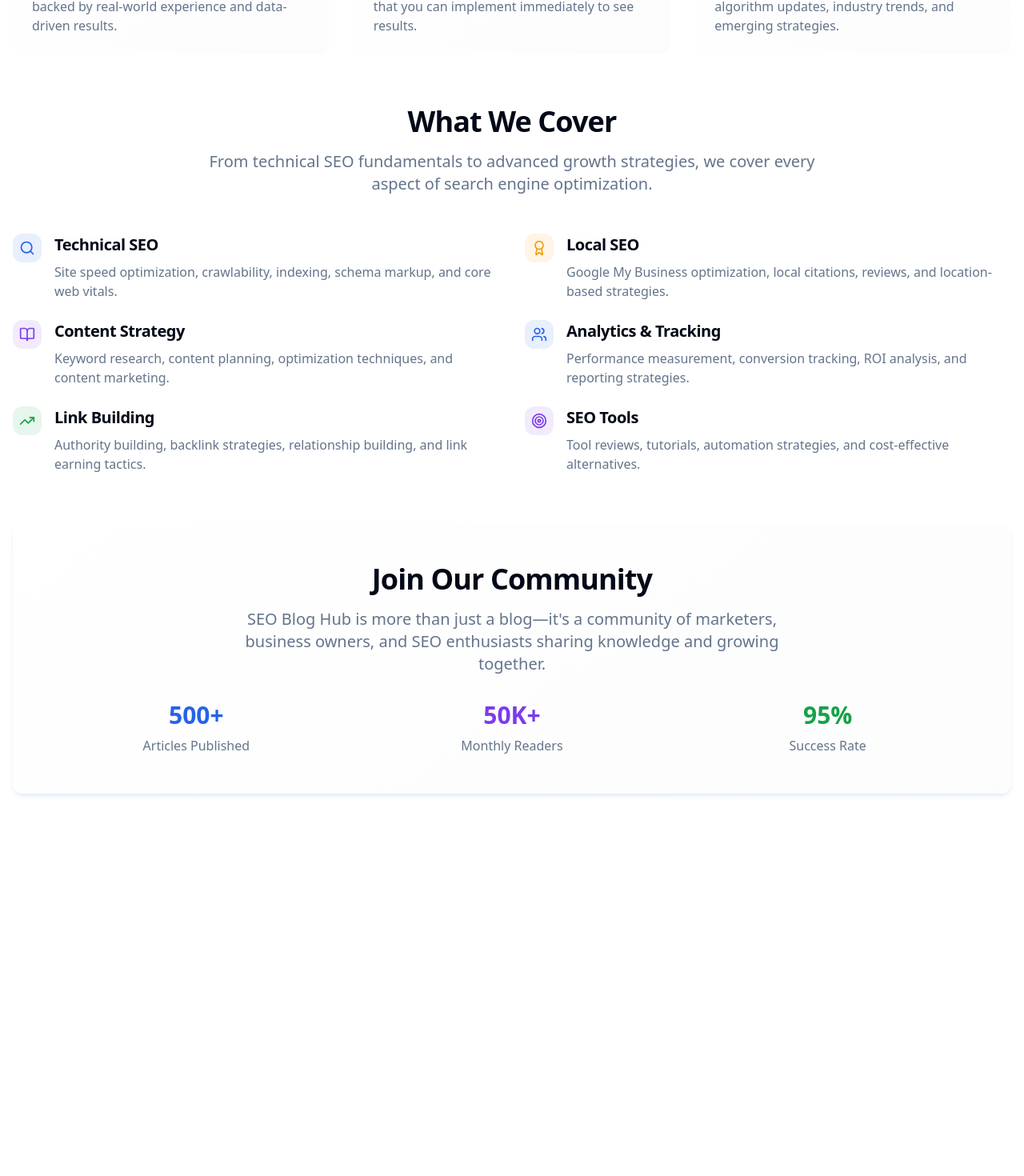
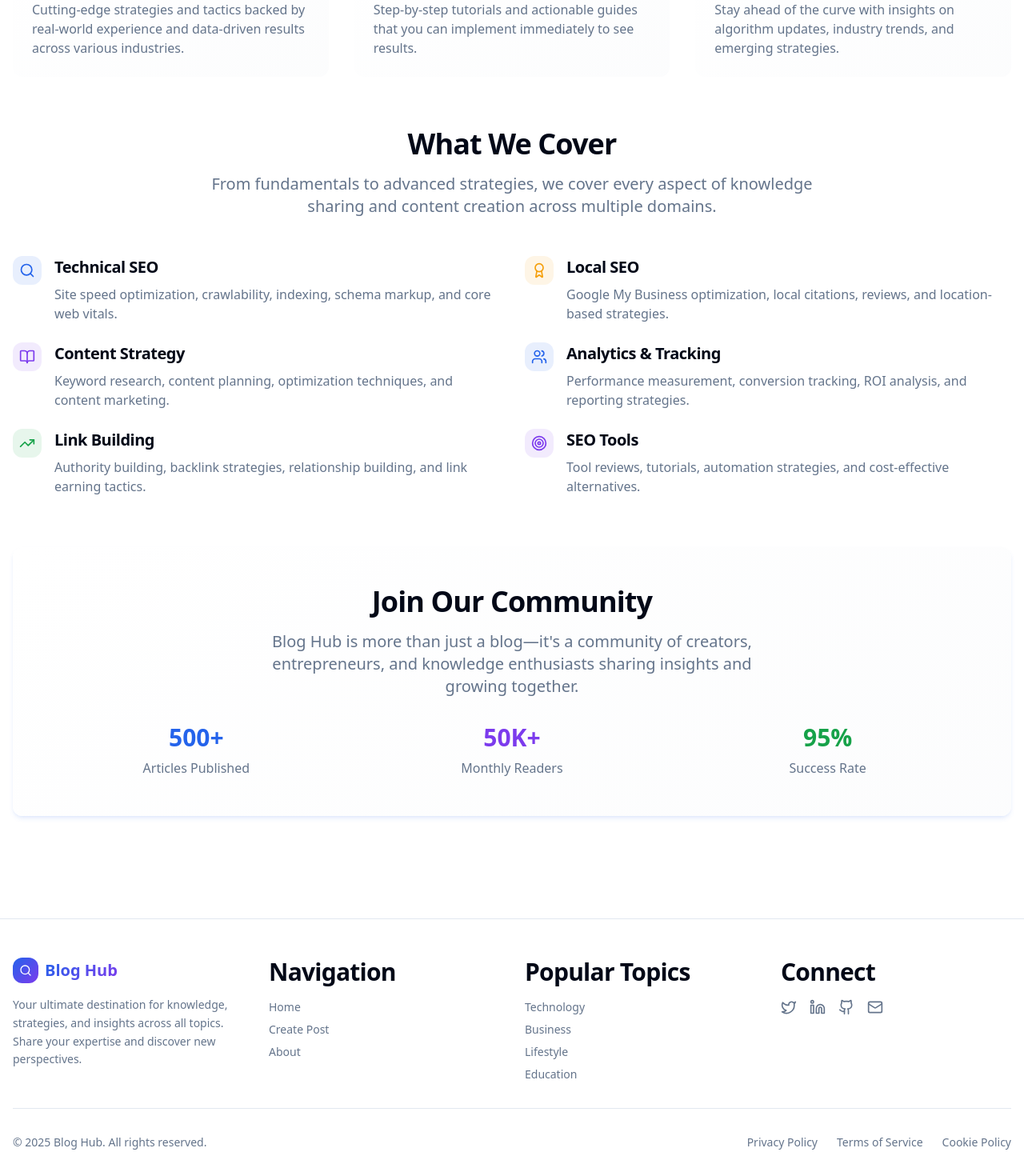
Before and after one commit to Honcho1/blog-hub, a React (Vite) app: page /about in a window 1280 px wide. Shown: the part 713-2183 px from the top of the page at 80% size. Before the commit the page ends 1769 px from the top, so only its background shows below. Built offline with nearby package versions, Linux system fonts and the light colour scheme.

Commit message:
Add footer and custom categories

```diff
--- a/src/App.tsx
+++ b/src/App.tsx
@@ -5,6 +5,7 @@ import { QueryClient, QueryClientProvider } from "@tanstack/react-query";
 import { BrowserRouter, Routes, Route } from "react-router-dom";
 import { BlogProvider } from "./contexts/BlogContext";
 import { Navbar } from "./components/Navbar";
+import Footer from "./components/Footer";
 import Home from "./pages/Home";
 import CreatePost from "./pages/CreatePost";
 import About from "./pages/About";
@@ -29,6 +30,7 @@ const App = () => (
               {/* ADD ALL CUSTOM ROUTES ABOVE THE CATCH-ALL "*" ROUTE */}
               <Route path="*" element={<NotFound />} />
             </Routes>
+            <Footer />
           </div>
         </BrowserRouter>
       </BlogProvider>
--- /dev/null
+++ b/src/components/Footer.tsx
@@ -0,0 +1,112 @@
+import React from 'react';
+import { Link } from 'react-router-dom';
+import { Search, Github, Twitter, Linkedin, Mail } from 'lucide-react';
+
+const Footer: React.FC = () => {
+  return (
+    <footer className="bg-card border-t mt-16">
+      <div className="container mx-auto px-4 py-12">
+        <div className="grid grid-cols-1 md:grid-cols-4 gap-8">
+          {/* Brand Section */}
+          <div className="space-y-4">
+            <Link to="/" className="flex items-center space-x-2">
+              <div className="flex h-8 w-8 items-center justify-center rounded-lg bg-gradient-primary">
+                <Search className="h-4 w-4 text-white" />
+              </div>
+              <span className="text-xl font-bold bg-gradient-primary bg-clip-text text-transparent">
+                Blog Hub
+              </span>
+            </Link>
+            <p className="text-muted-foreground text-sm leading-relaxed">
+              Your ultimate destination for knowledge, strategies, and insights across all topics. Share your expertise and discover new perspectives.
+            </p>
+          </div>
+
+          {/* Navigation Links */}
+          <div className="space-y-4">
+            <h3 className="font-semibold text-foreground">Navigation</h3>
+            <div className="space-y-2 text-sm">
+              <Link to="/" className="block text-muted-foreground hover:text-primary transition-colors">
+                Home
+              </Link>
+              <Link to="/create" className="block text-muted-foreground hover:text-primary transition-colors">
+                Create Post
+              </Link>
+              <Link to="/about" className="block text-muted-foreground hover:text-primary transition-colors">
+                About
+              </Link>
+            </div>
+          </div>
+
+          {/* Categories */}
+          <div className="space-y-4">
+            <h3 className="font-semibold text-foreground">Popular Topics</h3>
+            <div className="space-y-2 text-sm">
+              <div className="text-muted-foreground">Technology</div>
+              <div className="text-muted-foreground">Business</div>
+              <div className="text-muted-foreground">Lifestyle</div>
+              <div className="text-muted-foreground">Education</div>
+            </div>
+          </div>
+
+          {/* Social Links */}
+          <div className="space-y-4">
+            <h3 className="font-semibold text-foreground">Connect</h3>
+            <div className="flex space-x-4">
+              <a
+                href="#"
+                className="text-muted-foreground hover:text-primary transition-colors"
+                aria-label="Follow on Twitter"
+              >
+                <Twitter className="h-5 w-5" />
+              </a>
+              <a
+                href="#"
+                className="text-muted-foreground hover:text-primary transition-colors"
+                aria-label="Follow on LinkedIn"
+              >
+                <Linkedin className="h-5 w-5" />
+              </a>
+              <a
+                href="#"
+                className="text-muted-foreground hover:text-primary transition-colors"
+                aria-label="View on GitHub"
+              >
+                <Github className="h-5 w-5" />
+              </a>
+              <a
+                href="#"
+                className="text-muted-foreground hover:text-primary transition-colors"
+                aria-label="Contact us"
+              >
+                <Mail className="h-5 w-5" />
+              </a>
+            </div>
+          </div>
+        </div>
+
+        {/* Bottom Section */}
+        <div className="mt-8 pt-8 border-t border-border">
+          <div className="flex flex-col md:flex-row justify-between items-center space-y-4 md:space-y-0">
+            <div className="text-sm text-muted-foreground">
+              © {new Date().getFullYear()} Blog Hub. All rights reserved.
+            </div>
+            <div className="flex space-x-6 text-sm">
+              <a href="#" className="text-muted-foreground hover:text-primary transition-colors">
+                Privacy Policy
+              </a>
+              <a href="#" className="text-muted-foreground hover:text-primary transition-colors">
+                Terms of Service
+              </a>
+              <a href="#" className="text-muted-foreground hover:text-primary transition-colors">
+                Cookie Policy
+              </a>
+            </div>
+          </div>
+        </div>
+      </div>
+    </footer>
+  );
+};
+
+export default Footer;
--- a/src/components/Navbar.tsx
+++ b/src/components/Navbar.tsx
@@ -20,7 +20,7 @@ export const Navbar: React.FC = () => {
               <Search className="h-4 w-4 text-white" />
             </div>
             <span className="text-xl font-bold bg-gradient-primary bg-clip-text text-transparent">
-              SEO Blog Hub
+              Blog Hub
             </span>
           </Link>
 
--- a/src/pages/About.tsx
+++ b/src/pages/About.tsx
@@ -9,10 +9,10 @@ const About: React.FC = () => {
       <section className="bg-gradient-hero text-white py-20">
         <div className="container mx-auto px-4 text-center">
           <h1 className="text-5xl md:text-6xl font-bold mb-6">
-            About SEO Blog Hub
+            About Blog Hub
           </h1>
           <p className="text-xl md:text-2xl text-white/90 max-w-3xl mx-auto leading-relaxed">
-            Your ultimate destination for SEO knowledge, strategies, and insights that drive real results.
+            Your ultimate destination for knowledge, strategies, and insights across all topics.
           </p>
         </div>
       </section>
@@ -23,8 +23,8 @@ const About: React.FC = () => {
           <div className="text-center mb-12">
             <h2 className="text-4xl font-bold text-foreground mb-4">Our Mission</h2>
             <p className="text-xl text-muted-foreground max-w-3xl mx-auto">
-              We're dedicated to democratizing SEO knowledge and empowering businesses of all sizes
-              to achieve online success through effective search engine optimization.
+              We're dedicated to democratizing knowledge sharing and empowering individuals and businesses of all sizes
+              to achieve success through effective content creation and knowledge exchange.
             </p>
           </div>
 
@@ -40,7 +40,7 @@ const About: React.FC = () => {
               </CardHeader>
               <CardContent>
                 <p className="text-muted-foreground">
-                  Cutting-edge SEO strategies and tactics backed by real-world experience and data-driven results.
+                  Cutting-edge strategies and tactics backed by real-world experience and data-driven results across various industries.
                 </p>
               </CardContent>
             </Card>
@@ -84,7 +84,7 @@ const About: React.FC = () => {
           <div className="text-center mb-12">
             <h2 className="text-4xl font-bold text-foreground mb-4">What We Cover</h2>
             <p className="text-xl text-muted-foreground max-w-3xl mx-auto">
-              From technical SEO fundamentals to advanced growth strategies, we cover every aspect of search engine optimization.
+              From fundamentals to advanced strategies, we cover every aspect of knowledge sharing and content creation across multiple domains.
             </p>
           </div>
 
@@ -171,8 +171,8 @@ const About: React.FC = () => {
         <section className="text-center bg-gradient-card rounded-lg p-12 shadow-card">
           <h2 className="text-4xl font-bold text-foreground mb-4">Join Our Community</h2>
           <p className="text-xl text-muted-foreground mb-8 max-w-2xl mx-auto">
-            SEO Blog Hub is more than just a blog—it's a community of marketers, business owners,
-            and SEO enthusiasts sharing knowledge and growing together.
+            Blog Hub is more than just a blog—it's a community of creators, entrepreneurs,
+            and knowledge enthusiasts sharing insights and growing together.
           </p>
 
           <div className="grid grid-cols-1 md:grid-cols-3 gap-8 text-center">
--- a/src/pages/CreatePost.tsx
+++ b/src/pages/CreatePost.tsx
@@ -133,7 +133,7 @@ const CreatePost: React.FC = () => {
             {isEditing ? 'Edit Post' : 'Create New Post'}
           </h1>
           <p className="text-muted-foreground">
-            {isEditing ? 'Update your blog post' : 'Share your SEO knowledge with the community'}
+            {isEditing ? 'Update your blog post' : 'Share your knowledge with the community across any topic or industry'}
           </p>
         </div>
 
@@ -164,7 +164,7 @@ const CreatePost: React.FC = () => {
               <CardContent>
                 <Input
                   type="text"
-                  placeholder="e.g. SEO Basics, On-Page SEO..."
+                  placeholder="e.g. Technology, Business, Lifestyle..."
                   value={category}
                   onChange={(e) => setCategory(e.target.value)}
                   list="categories"
--- a/src/pages/Home.tsx
+++ b/src/pages/Home.tsx
@@ -43,10 +43,10 @@ const Home: React.FC = () => {
       <section className="bg-gradient-hero text-white py-20">
         <div className="container mx-auto px-4 text-center">
           <h1 className="text-5xl md:text-6xl font-bold mb-6">
-            SEO Blog Hub
+            Blog Hub
           </h1>
           <p className="text-xl md:text-2xl text-white/90 mb-8 max-w-3xl mx-auto leading-relaxed">
-            Discover the latest SEO strategies, tips, and insights to boost your online presence and dominate search rankings.
+            Discover the latest strategies, tips, and insights across all topics to expand your knowledge and grow your expertise.
           </p>
           <div className="flex flex-col sm:flex-row gap-4 justify-center max-w-2xl mx-auto">
             <div className="relative flex-1">
@@ -159,12 +159,12 @@ const Home: React.FC = () => {
           <h2 className="text-2xl font-bold text-foreground">
             {hasActiveFilters ? `Search Results (${filteredPosts.length})` : `Latest Blog Posts (${filteredPosts.length})`}
           </h2>
-          <p className="text-muted-foreground mt-1">
-            {hasActiveFilters
-              ? 'Posts matching your filters'
-              : 'Stay updated with the latest SEO strategies and insights'
-            }
-          </p>
+            <p className="text-muted-foreground mt-1">
+              {hasActiveFilters
+                ? 'Posts matching your filters'
+                : 'Stay updated with the latest strategies and insights across all topics'
+              }
+            </p>
         </div>
 
         {/* Posts Grid */}
```
